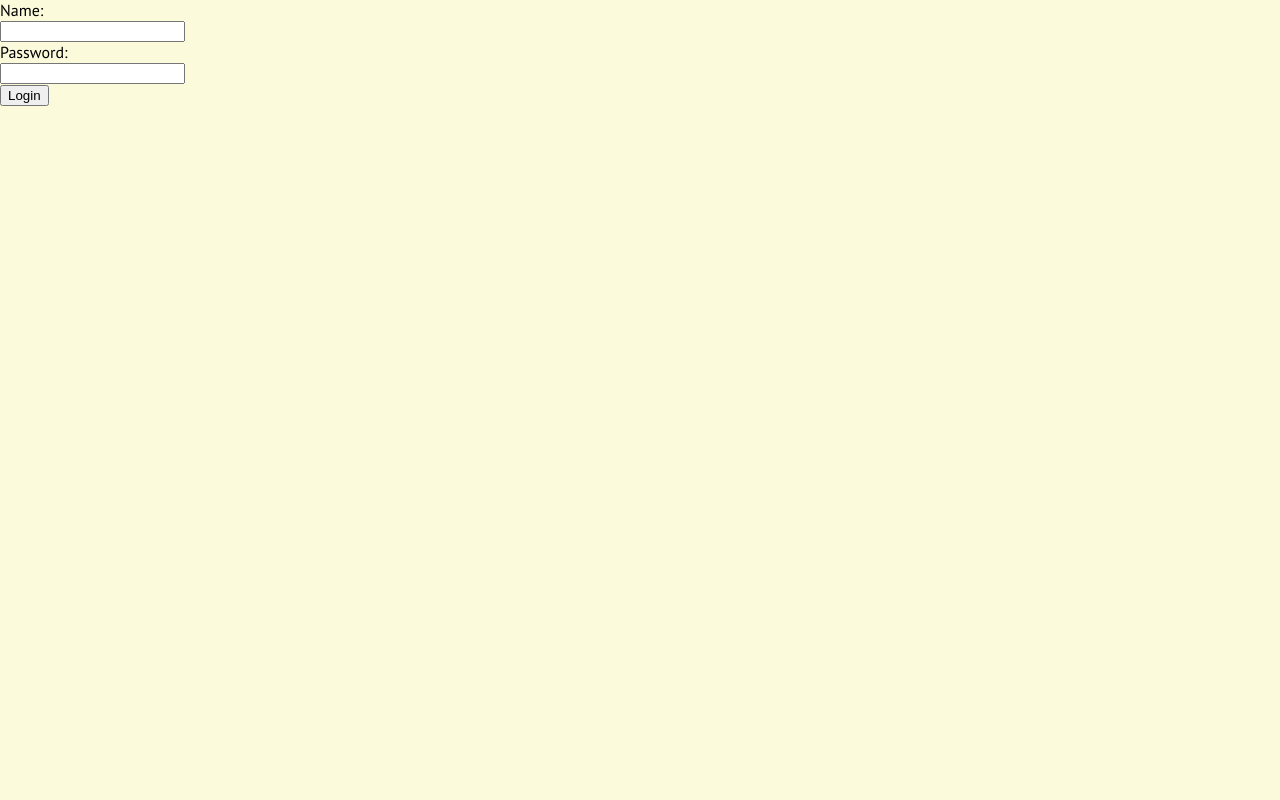
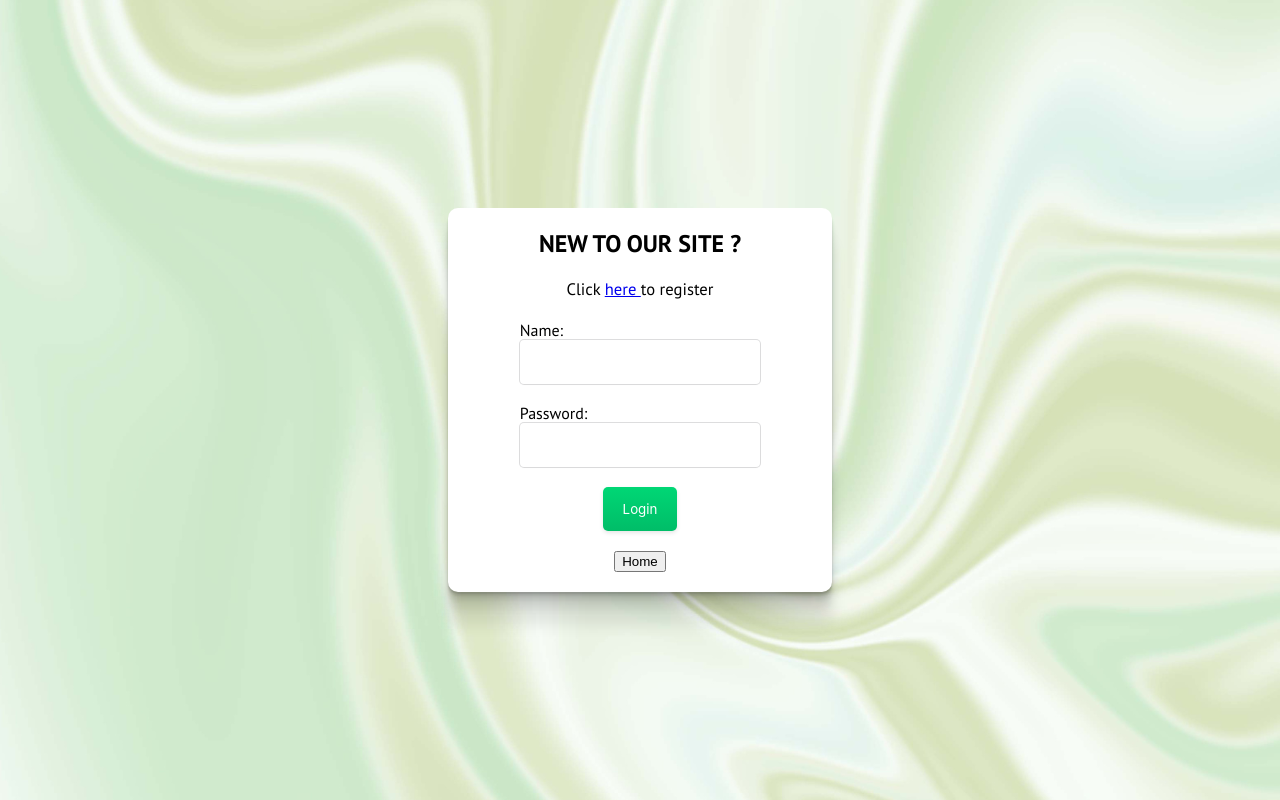
Before and after one commit to kalviumcommunity/S59_QuirkySole, a React (Vite) app in the folder ClientSide/: page /login in a window 1280 px wide. Built offline with nearby package versions, Linux system fonts and the light colour scheme; a web font is replaced by a local one.

Commit message:
made the use if jwt token to authorize the endpoints

```diff
--- a/ClientSide/src/App.css
+++ b/ClientSide/src/App.css
@@ -37,6 +37,7 @@ body{
 
 .navRight{
   display: flex;
+  align-items: center;
   color: white;
   font-size: x-large;
   justify-content: space-evenly;
@@ -332,11 +333,11 @@ body{
   justify-content: space-evenly;
   align-items: center;
   background-color: #adbc9f99;
-  height: 16vw;
+  height: 12vw;
   padding: 4px 10px 4px 10px;
   border-radius: 12px;
   box-shadow: rgba(0, 0, 0, 0.35) 0px 5px 15px;
-  margin: 20px 0 60px 0;
+  margin: 10px 0 40px 0;
 
 }
 .comment{
@@ -345,15 +346,42 @@ body{
   align-items: center;
   background-color: white;
   width: 60vw;
-  height: 14.8vw;
+  height: 10.8vw;
   border-radius: 10px 0px 0px 10px ;
   box-shadow:
     rgba(0, 0, 0, 0.15) -1.95px -1.95px 2.6px, rgba(0, 0, 0, 0.16) 0px -3px 6px,rgba(0, 0, 0, 0.23) 0px 3px 6px;
 }
 
+.YesNoBtn{
+
+}
+
+/* CSS */
+.YesNoBtn{
+  background-color: #FAFBFC;
+  border: 1px solid rgba(27, 31, 35, 0.15);
+  border-radius: 6px;
+  box-shadow: rgba(27, 31, 35, 0.04) 0 1px 0, rgba(255, 255, 255, 0.25) 0 1px 0 inset;
+  color: #24292E;
+  cursor: pointer;
+  font-family: -apple-system, system-ui, "Segoe UI", Helvetica, Arial, sans-serif, "Apple Color Emoji", "Segoe UI Emoji";
+  font-size: 14px;
+  font-weight: 500;
+  line-height: 20px;
+  padding: 6px 16px;
+  position: relative;
+  transition: background-color 0.2s cubic-bezier(0.3, 0, 0.5, 1);
+  user-select: none;
+}
+
+.YesNoBtn:hover {
+  background-color: #d0d2d2;
+  text-decoration: none;
+  transition-duration: 0.1s;
+}
 
 .deleteBtn, .updateBtn{
-  height: 14.8vw;
+  height: 10.8vw;
   width: 8vw;
   background-color: white;
   display: flex;
@@ -478,7 +506,7 @@ body{
 }
 
 
-.userBtn, .rBtn{
+ .rBtn{
   background-color: initial;
   background-image: linear-gradient(-180deg, #00D775, #00BD68);
   border-radius: 5px;
@@ -498,8 +526,33 @@ body{
   border: 0;
 }
 
-.userBtn:hover {
-  background: #00bd68;
+.rBtn:hover {
+  background: #00a45b;
+}
+
+.SignBtn {
+  align-items: center;
+  background-color: #fff;
+  border-radius: 12px;
+  box-shadow: transparent 0 0 0 3px,rgba(18, 18, 18, .1) 0 6px 20px;
+  box-sizing: border-box;
+  color: #121212;
+  cursor: pointer;
+  display: inline-flex;
+  flex: 1 1 auto;
+  font-family: Inter,sans-serif;
+  font-size: 1.2rem;
+  font-weight: 700;
+  justify-content: center;
+  line-height: 1;
+  margin: 0;
+  outline: none;
+  padding: 1rem 1.2rem;
+  text-align: center;
+  text-decoration: none;
+  transition: box-shadow .2s,-webkit-box-shadow .2s;
+  white-space: nowrap;
+  border: 0;
 }
 
 
@@ -510,6 +563,7 @@ body{
   display: flex;
   align-items: center;
   justify-content: center;
+  background-image: url('./assets/formBackground.png');
 
 }
 
@@ -519,6 +573,8 @@ body{
   border-radius: 4px;
   border: none;
   box-shadow: rgba(0, 0, 0, 0.02) 0px 1px 3px 0px, rgba(27, 31, 35, 0.15) 0px 0px 0px 1px;
+  padding: 3px 0 3px 10px;
+  font-size: 17px;
 }
 
 .rHead{
@@ -536,6 +592,53 @@ body{
   justify-content: center;
   gap: 25px;
   align-items: center;
+  box-shadow: rgba(0, 0, 0, 0.09) 0px 2px 1px, rgba(0, 0, 0, 0.09) 0px 4px 2px, rgba(0, 0, 0, 0.09) 0px 8px 4px, rgba(0, 0, 0, 0.09) 0px 16px 8px, rgba(0, 0, 0, 0.09) 0px 32px 16px;
   border-radius: 10px;
+}
+
+.already {
+  color: black;
+}
+
+.WholeLoginContainer{
+  height: 100vh;
+  width: 100%;
+  background-image: url('./assets/formBackground.png');
+  display: flex;
+  flex-direction: column;
+  justify-content: center;
+  align-items: center;
+}
+
+.loginBox{
+  display: flex;
+  justify-content:space-evenly;
+  align-items: center;
+  flex-direction: column;
+  background-color: white;
+  height: 30vw;
+  width: 30vw;
   box-shadow: rgba(0, 0, 0, 0.09) 0px 2px 1px, rgba(0, 0, 0, 0.09) 0px 4px 2px, rgba(0, 0, 0, 0.09) 0px 8px 4px, rgba(0, 0, 0, 0.09) 0px 16px 8px, rgba(0, 0, 0, 0.09) 0px 32px 16px;
+  border-radius: 10px;
 }
+
+.logoutBox{
+  background-color: white;
+  box-shadow: rgba(0, 0, 0, 0.09) 0px 2px 1px, rgba(0, 0, 0, 0.09) 0px 4px 2px, rgba(0, 0, 0, 0.09) 0px 8px 4px, rgba(0, 0, 0, 0.09) 0px 16px 8px, rgba(0, 0, 0, 0.09) 0px 32px 16px;
+  border-radius: 10px;
+  display: flex;
+  flex-direction: column;
+  justify-content:center;
+  align-items: center;
+  height: 15vw;
+  width: 20vw;
+}
+
+.lgOutBtn{
+  height: 2.5vw;
+  width: 6vw;
+  border-radius: 5px;
+  border: none;
+  background-color: #00BD68;
+  color: white;
+}
--- a/ClientSide/src/Components/Navbar.jsx
+++ b/ClientSide/src/Components/Navbar.jsx
@@ -17,19 +17,7 @@ function Navbar() {
       <div className='navRight'>
         <span>Home</span>
         <span>Wishlist</span>
-        <button onClick={togglePopup}>Sign Up</button>
-        {isPopupOpen && (
-          <>
-            <div className="popup-overlay" onClick={togglePopup}></div>
-            <div className="popup-content">
-              <p>Are you a new user or an existing user?</p>
-              <div style = {{display:"flex", flexDirection:"row",justifyContent:"space-evenly"}}>
-                <Link to='/register'><button onClick={togglePopup} className='userBtn'>Register</button></Link>
-                <Link to='/login'><button onClick={togglePopup} className='userBtn'>Login</button></Link>
-              </div>
-            </div>
-          </>
-        )}
+        <Link to= '/login'><button className='SignBtn'>Sign Up</button></Link>
       </div>
     </div>
   );
--- a/ClientSide/src/Pages/Login.jsx
+++ b/ClientSide/src/Pages/Login.jsx
@@ -1,12 +1,47 @@
-import React, { useState } from 'react'
+import React, { useState, useEffect } from 'react';
+import { Link } from 'react-router-dom';
 
 function Login() {
-  const [username, setUserName] = useState('')
-  const [password, setPassword] = useState('')
-  const [login, setLogin] = useState(false)
+  const [username, setUserName] = useState('');
+  const [password, setPassword] = useState('');
+  const [login, setLogin] = useState(false);
+
 
   const handleLogin = async (e) => {
-    e.preventDefault()
+    e.preventDefault();
+    try {
+      const response = await fetch('http://localhost:1213/user/login', {
+        method: 'POST',
+        headers: {
+          'Content-Type': 'application/json',
+        },
+        body: JSON.stringify({
+          username: username,
+          password: password,
+        }),
+      });
+
+
+      if (response.ok) {
+        const {message,user,token} = await response.json();
+        setLogin(true);
+        if(token){
+          document.cookie = `username=${username};expires=Thu, 01 Jan 9999 00:00::00 UTC`;
+          document.cookie = `token=${token};expires=Thu, 01 Jan 9999 00:00::00 UTC`;
+        }
+
+        console.log('Login successful');
+      } else {
+        console.error('Login failed:', message || 'Unknown error');
+      }
+    } catch (error) {
+      console.error('Error during login:', error.message || 'Unknown error');
+    }
+  };
+
+
+  const handleLogout = async (e) => {
+    e.preventDefault();
     try {
       const res = await fetch('http://localhost:1213/user/login', {
         method: 'POST',
@@ -16,78 +51,69 @@ function Login() {
         body: JSON.stringify({
           username: username,
           password: password,
-        })
-      })
+        }),
+      });
 
       if (res.ok) {
-        setLogin(true)
-        document.cookie = `username=${username};expires=Thu, 01 Jan 9999 00:00::00 UTC`
-        console.log("login successful")
+        setLogin(false);
+        document.cookie = 'username=; expires=Thu, 01 Jan 1000 00:00:00 UTC';
+        document.cookie = 'token=; expires=Thu, 01 Jan 1000 00:00:00 UTC';
+        console.log('logout successful');
+      } else {
+        console.log('there was an error', res.statusText);
       }
-      else {
-        console.log("there was an error", res.statusText)
-      }
-    }
-    catch {
-      console.log("couldn't log in for some reason")
+    } catch {
+      console.log("couldn't log our for some reason");
     }
   }
 
-  const handleLogout = async (e) => {
-    e.preventDefault()
-    try {
-      const res = await fetch('http://localhost:1213/user/login', {
-        method: 'POST',
-        headers: {
-          'Content-Type': 'application/json',
-        },
-        body: JSON.stringify({
-          username: username,
-          password: password,
-        })
-      })
-
-      if (res.ok) {
-        setLogin(false)
-        document.cookie = 'username=;expires=Thu, 01 Jan 1900 00:00::00 UTC'
-        console.log("logout successful")
-      }
-
-      else {
-        console.log("there was an error", res.statusText)
-      }
-
+  var cookies = document.cookie;
+  var usernameCookie;
+  useEffect(() => {
+    // console.log(cookies)
+    usernameCookie = cookies
+      .split(";")
+      .find((cookie) => cookie.trim().startsWith("username="));
+    if (usernameCookie) {
+      const username = usernameCookie.split("=")[1].trim();
+      // console.log(username);
+      setUserName(username);
     }
-
-    catch {
-      console.log("couldn't log our for some reason")
-    }
-  }
-
+  }, [cookies]);
 
   return (
-    <>
-    {!login ? (
-      <div>
-      Name:
-      <div><input type="text" value={username} onChange={(e) => setUserName(e.target.value)}/></div>
-      Password:
-      <div><input type="text" value = {password} onChange={(e) => setPassword(e.target.value)}/></div>
+    <div>
 
-      <button onClick={(e) => handleLogin(e)}>Login</button>
-  </div>
-      ) :
-    (
-      <div>
-        <h2>WELCOME {username}</h2>
-        <button onClick={handleLogout}> Logout</button>
+      <div className='WholeLoginContainer'>
+        {!login && !usernameCookie ? (
+          <div className='loginBox'>
+            <h2 style={{margin:"0"}}>NEW TO OUR SITE ?</h2>
+            <span style={{fontSize:"1.3vw"}}>Click <Link to={'/register'}>here </Link>to register</span>
+
+            <div>
+            Name:<div><input className='userInputFields' type="text" value={username} onChange={(e) => setUserName(e.target.value)} /></div>
+            </div>
+
+            <div>
+            Password:<div><input className='userInputFields' type="text" value={password} onChange={(e) => setPassword(e.target.value)} /></div>
+            </div>
+
+            <button onClick={(e) => handleLogin(e)} className='rBtn'>Login</button>
+            <Link to='/'><button> Home</button></Link>
+          </div>
+        ) : (
+          <div>
+            <div className='logoutBox'>
+              <h1>WELCOME {username}</h1>
+              <button onClick={handleLogout} className='lgOutBtn'> Logout</button>
+              <Link to='/'><button > Home</button></Link>
+            </div>
+          </div>
+        )}
       </div>
-    )
 
-
-      }
-      </>
-  )
+    </div>
+  );
 }
 
-export default Login
+export default Login;
--- a/ClientSide/src/Pages/Register.jsx
+++ b/ClientSide/src/Pages/Register.jsx
@@ -1,6 +1,7 @@
 import React, { useState } from 'react';
 import { toast, ToastContainer } from 'react-toastify';
 import 'react-toastify/dist/ReactToastify.css';
+import { Link } from 'react-router-dom'; // Assuming you are using React Router for navigation
 
 function Register() {
   const [name, setName] = useState('');
@@ -23,6 +24,7 @@ function Register() {
   const handlePhonenNumberChange = (event) => {
     setPhoneNumber(event.target.value);
   };
+
   const handleRegister = async () => {
     try {
       const response = await fetch('http://localhost:1213/user/register', {
@@ -35,7 +37,6 @@ function Register() {
           email: email,
           phoneNumber: phoneNumber,
           password: password,
-
         }),
       });
 
@@ -68,8 +69,9 @@ function Register() {
             Password:<div><input className='userInputFields' type="password" value={password} onChange={handlePasswordChange} /></div>
           </div>
           <button onClick={handleRegister} className='rBtn'>Register</button>
+
+          <p style={{ marginTop: '10px', fontSize:'1.3vw' }}>Already a user? <Link to="/login">Log in</Link></p>
         </div>
-
       </div>
       <ToastContainer />
     </div>
```
Also changed, not shown: ClientSide/src/Components/CommentSection.jsx (+8 -11 lines), ClientSide/src/Pages/Review.jsx (+12 -4 lines), ClientSide/src/assets/formBackground.png (added). Lines whose indentation alone changed are shown as unchanged.
